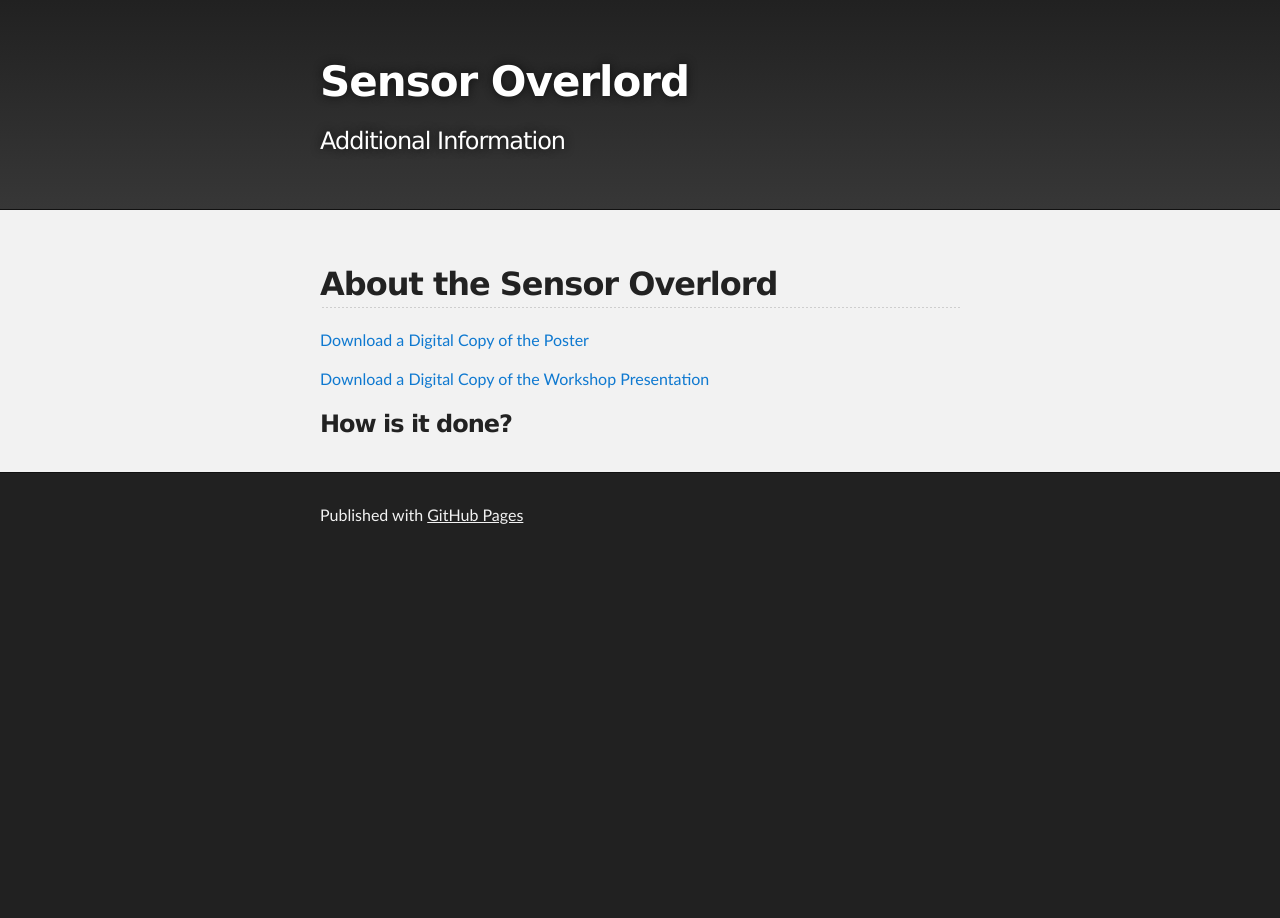
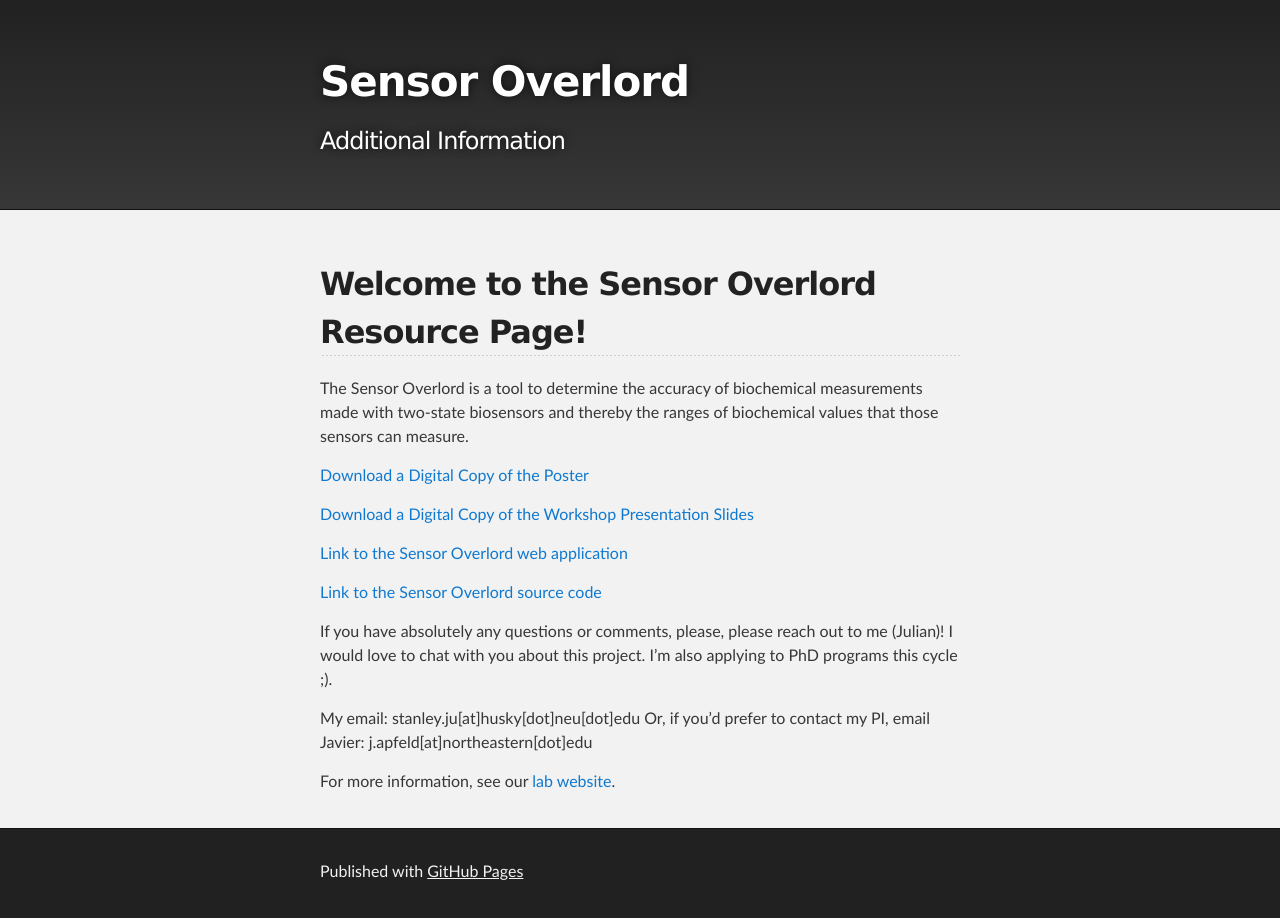
Before and after one commit to julianstanley/IWM_2019, a Jekyll site: the page built from index.md, in a window 1280 px wide. Built offline with Jekyll 4.4.1, drawn with Linux system fonts in a browser that asks for light colours; our own code applies the rules of GitHub Pages for plain Markdown files.

Commit message:
Added some information

```diff
--- a/index.md
+++ b/index.md
@@ -2,9 +2,21 @@
 layout: default
 ---
 
-## About the Sensor Overlord
+## Welcome to the Sensor Overlord Resource Page!
+
+The Sensor Overlord is a tool to determine the accuracy of biochemical measurements made with two-state biosensors and thereby the ranges of biochemical values that those sensors can measure.
+
 [Download a Digital Copy of the Poster](https://github.com/julianstanley/IWM_2019/raw/master/uploads/WM_Poster_Final.pdf)
 
-[Download a Digital Copy of the Workshop Presentation]()
+[Download a Digital Copy of the Workshop Presentation Slides](https://github.com/julianstanley/IWM_2019/raw/master/uploads/WM_Presentation.pdf)
 
-### How is it done?
+[Link to the Sensor Overlord web application](https://sensoroverlord.org)
+
+[Link to the Sensor Overlord source code](https://github.com/julianstanley/sensorOverlord)
+
+If you have absolutely any questions or comments, please, please reach out to me (Julian)! I would love to chat with you about this project. I'm also applying to PhD programs this cycle ;).
+
+My email: stanley.ju[at]husky[dot]neu[dot]edu
+Or, if you'd prefer to contact my PI, email Javier: j.apfeld[at]northeastern[dot]edu
+
+For more information, see our [lab website](http://apfeldlab.strikingly.com).
```
Also changed, not shown: 1 other file.
